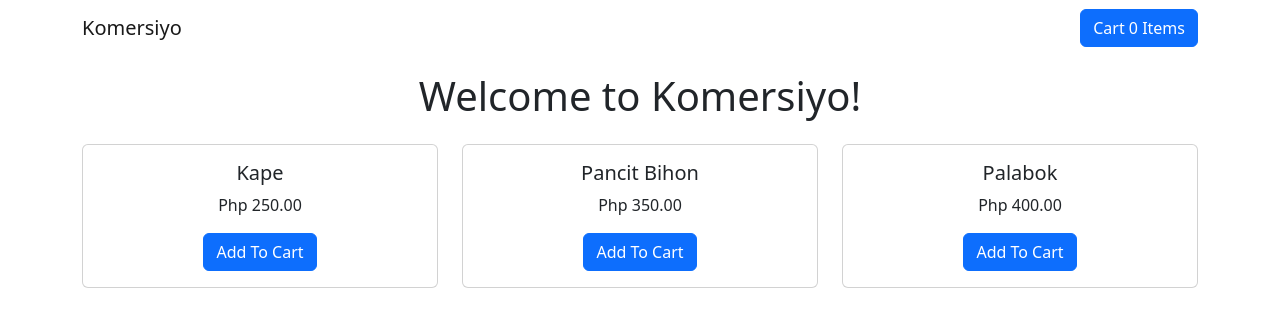
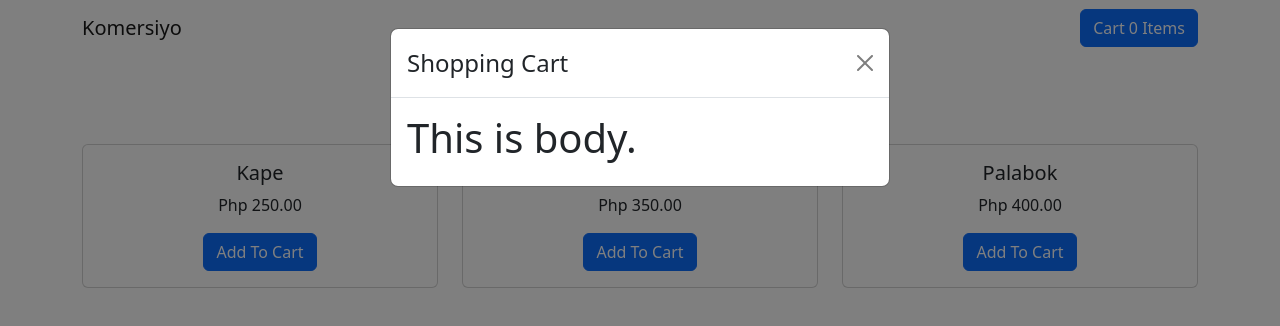
Before and after one commit to haroldjeshua/fw-playground, a React (Vite) app in the folder shopping-cart-react/: page / in a window 1280 px wide. Both pictures are taken after a click on the button "Cart 0 Items". Shown: the top 326 px of the page. Built offline with nearby package versions, Linux system fonts and the light colour scheme.

Commit message:
MOD: added modal on nfor cart

```diff
--- a/shopping-cart-react/src/components/Navbar.jsx
+++ b/shopping-cart-react/src/components/Navbar.jsx
@@ -1,15 +1,30 @@
 import React from "react";
+import { useState } from "react";
 import { Button, Container, Navbar, Modal } from "react-bootstrap";
 
 const NavbarComponent = () => {
+  const [show, setShow] = useState(false);
+  const handleClose = () => setShow(false);
+  const handleShow = () => setShow(true);
+
   return (
+    <>
       <Navbar expand="sm">
         <Navbar.Brand href="/">Komersiyo</Navbar.Brand>
         <Navbar.Toggle />
         <Navbar.Collapse className="justify-content-end">
-        <Button>Cart 0 Items</Button>
+          <Button onClick={handleShow}>Cart 0 Items</Button>
         </Navbar.Collapse>
       </Navbar>
+      <Modal show={show} onHide={handleClose}>
+        <Modal.Header closeButton>
+          <Modal.Title>Shopping Cart</Modal.Title>
+        </Modal.Header>
+        <Modal.Body>
+          <h1>This is body.</h1>
+        </Modal.Body>
+      </Modal>
+    </>
   );
 };
 
```
Lines whose indentation alone changed are shown as unchanged.
